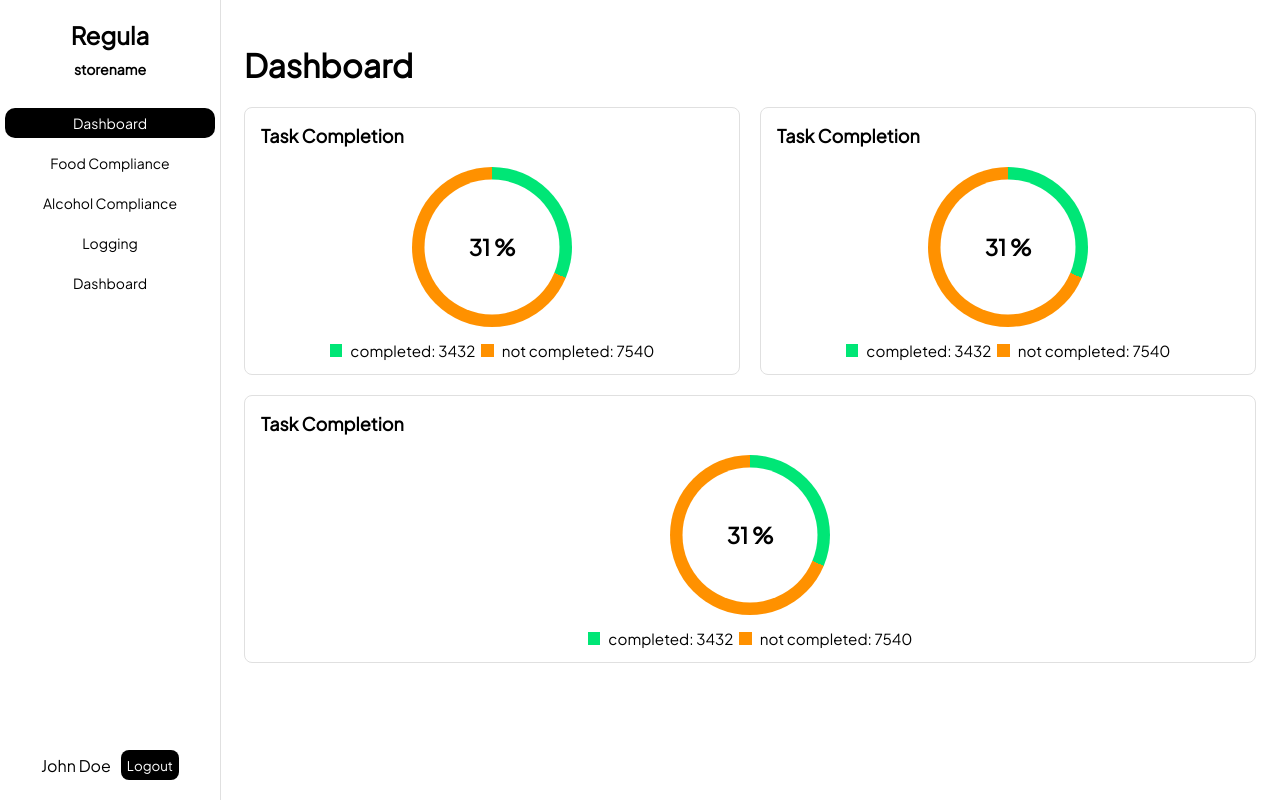
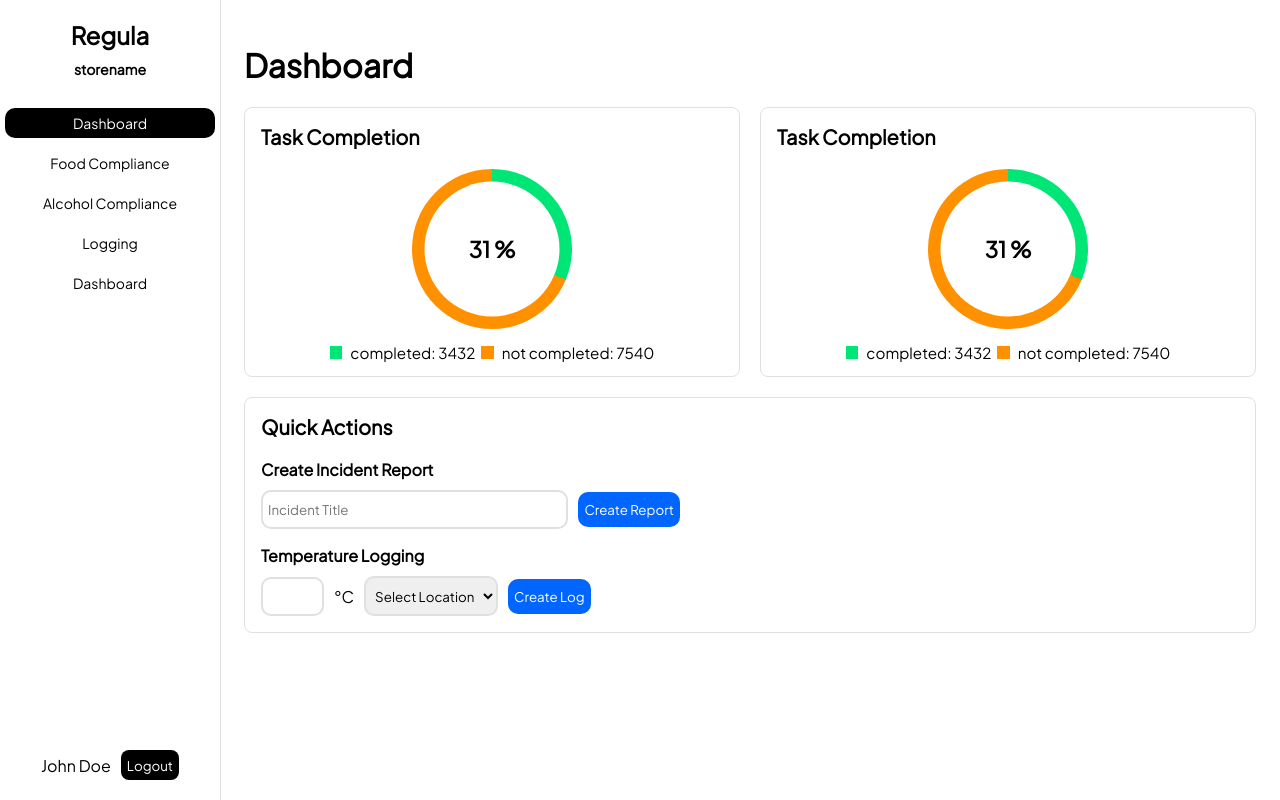
Before and after one commit to siguraso/fullstack-project-v26, a Vue app in the folder frontend/: page / in a window 1280 px wide. Built offline with nearby package versions, Linux system fonts and the light colour scheme; the HTML template or start-up script is replaced by a standard one.

Commit message:
created a skeleton for quickactions component

```diff
--- a/frontend/src/assets/main.css
+++ b/frontend/src/assets/main.css
@@ -6,6 +6,8 @@
 :root {
   --bg: #ffffff;
   --primary: #0066FF;
+  --primary-hover: rgb(0, 65, 162);
+  --primary-active: rgb(0, 50, 125);
   --secondary: #00e676;
   --tertiary: #ff9100;
   --neutral: #000000;
@@ -21,3 +23,34 @@ html, body, #app {
   padding: 0;
   height: 100%;
 }
+
+input {
+  height: 25px;
+  padding: 5px;
+  border-radius: 10px;
+  border: 2px solid var(--stroke);
+}
+
+button {
+  border-radius: 10px;
+  height: 35px;
+  border: none;
+  background-color: var(--primary);
+  color: var(--bg);
+  cursor: pointer;
+}
+
+button:hover {
+  background-color: var(--primary-hover);
+}
+
+button:active {
+  background-color: var(--primary-active);
+}
+
+select {
+  height: 40px;
+  padding: 5px;
+  border-radius: 10px;
+  border: 2px solid var(--stroke);
+}
--- a/frontend/src/components/ui/Card.vue
+++ b/frontend/src/components/ui/Card.vue
@@ -21,7 +21,7 @@
 }
 
 .card-header {
-  font-size: 18px;
+  font-size: 20px;
   font-weight: bold;
   margin-bottom: 20px;
   align-self: center;
--- a/frontend/src/views/dashboard/Dashboard.vue
+++ b/frontend/src/views/dashboard/Dashboard.vue
@@ -1,6 +1,7 @@
 <script lang="ts" setup>
 import Card from '@/components/ui/Card.vue';
 import PieChart from './components/PieChart.vue';
+import QuickActions from './components/QuickActions.vue';
 
 </script>
 
@@ -27,15 +28,7 @@ import PieChart from './components/PieChart.vue';
       </template>
     </Card>
 
-    <Card>
-      <template #card-header>
-        Task Completion
-      </template>
-
-      <template #card-content>
-        <PieChart :greenPiece="3432" :orangePiece="7540" :greenLabel="'completed'" :orangeLabel="'not completed'" />
-      </template>
-    </Card>
+    <QuickActions />
   </div>
 </template>
 
--- /dev/null
+++ b/frontend/src/views/dashboard/components/QuickActions.vue
@@ -0,0 +1,59 @@
+<script lang="ts" setup>
+import { ref } from 'vue';
+  import Card from '@/components/ui/Card.vue';
+
+  const temperatureInput = ref('');
+
+  // TODO: Fetch locations from backend and populate the select options
+  const locations = ['Freezer', 'Fridge'];
+</script>
+
+<template>
+  <Card title="Quick Actions">
+    <template #card-header>
+      Quick Actions
+    </template>
+    <template #card-content>
+      <h3>Create Incident Report</h3>
+      <div class="action">
+        <input type="text" placeholder="Incident Title" class="incident-input" />
+        <button>Create Report</button>
+      </div>
+
+
+      <h3>Temperature Logging</h3>
+      <div class="action">
+        <input type="text" placeholder="" class="temperature-input" v-model="temperatureInput"/>
+        <span>°C</span>
+        <select placeholder="Select Location">
+          <option value="" disabled selected>Select Location</option>
+          <option v-for="location in locations" :key="location" :value="location">{{ location }}</option>
+        </select>
+        <button>Create Log</button>
+      </div>
+    </template>
+  </Card>
+</template>
+
+<style scoped>
+  h3 {
+    font-size: 16px;
+    margin-bottom: 0px;
+  }
+
+  .action .incident-input {
+    width: 30%
+  }
+
+  .action .temperature-input {
+    width: 5%;
+  }
+
+  .action {
+    display: flex;
+    flex-direction: row;
+    gap: 10px;
+    margin-top: 10px;
+    align-items: center;
+  }
+</style>
```
